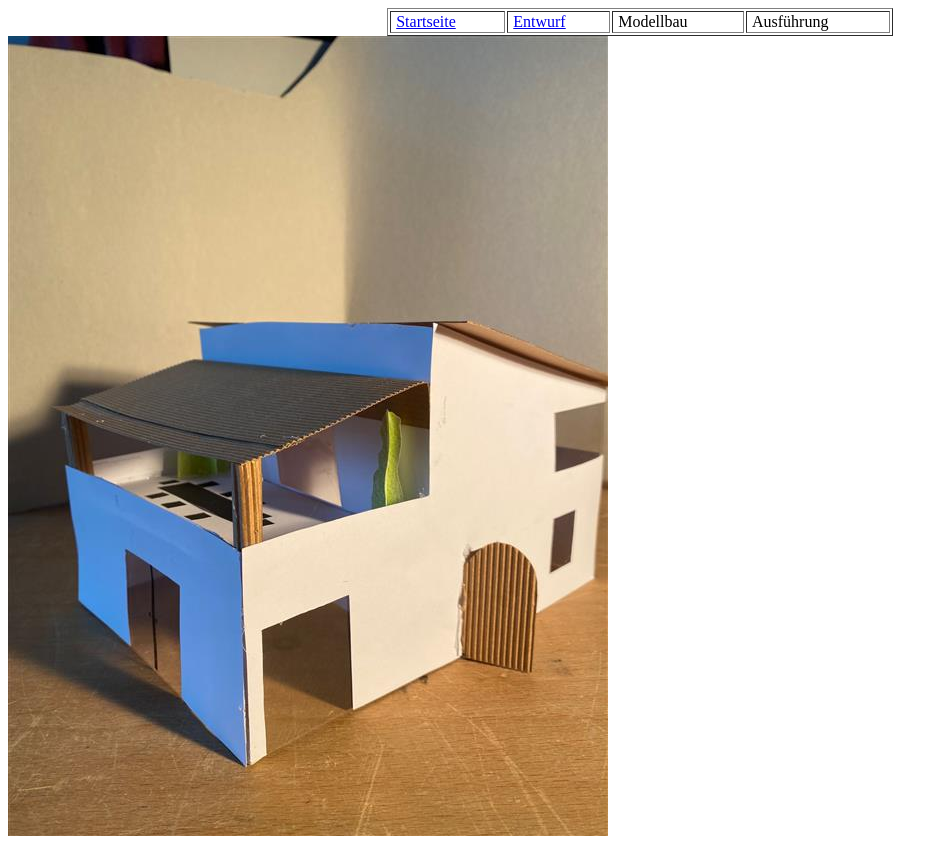
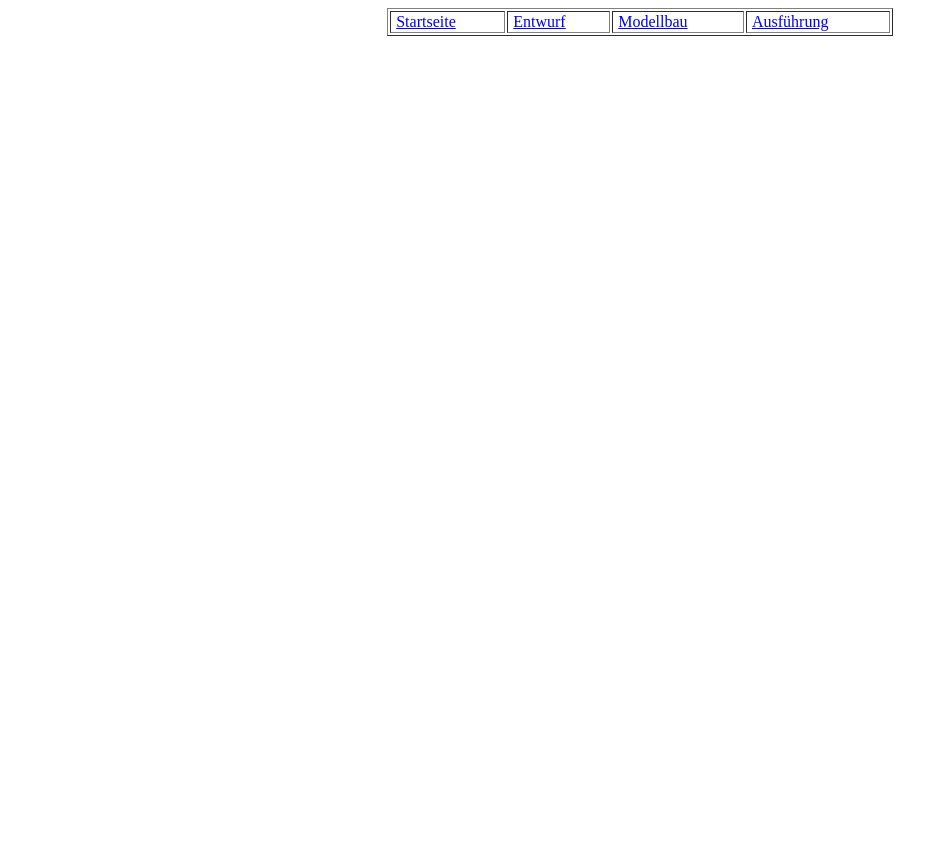
Before and after one commit to CpNir/cpnir.github.io, a plain HTML site: page entwurf.html in a window 1280 px wide. Shown: the whole page, without its empty margins (0-948 px from the left). After the commit the page ends 800 px from the top, so only its background shows below. Drawn offline with Linux system fonts and the light colour scheme.

Commit message:
table fertig

```diff
--- a/entwurf.html
+++ b/entwurf.html
@@ -13,12 +13,11 @@
     <tr>
       <td>&nbsp;<a href="https://cpnir.github.io">Startseite</a></td>
       <td>&nbsp;<a href="https://cpnir.github.io/entwurf.html">Entwurf</a></td>
-      <td>&nbsp;Modellbau</td>
-      <td>&nbsp;Ausführung</td>
+      <td>&nbsp;<a href="https://cpnir.github.io/modellbau.html">Modellbau</a></td>
+      <td>&nbsp;<a href="https://cpnir.github.io/asuführung.html">Ausführung</a></td>
     </tr>
   </tbody>
 </table>
 </body>
-<img src="https://raw.githubusercontent.com/CpNir/cpnir.github.io/main/Bunaglow/045c83e6-4e84-480f-8f72-37536b998e1f.jpg" width="600" height="800" alt=""/>
 </body>
 </html>
```
Also changed, not shown: index.html (+2 -2 lines), modellbau.html (+3 -1 lines).
